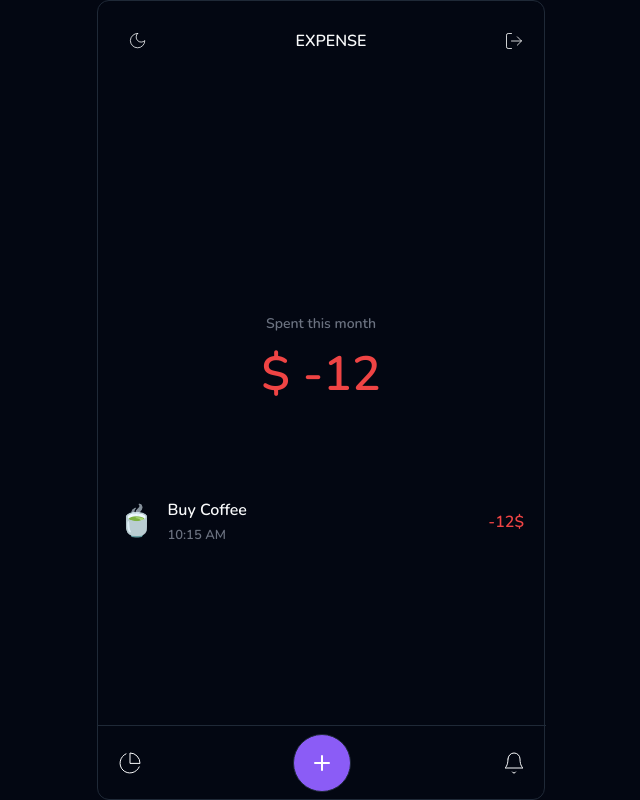
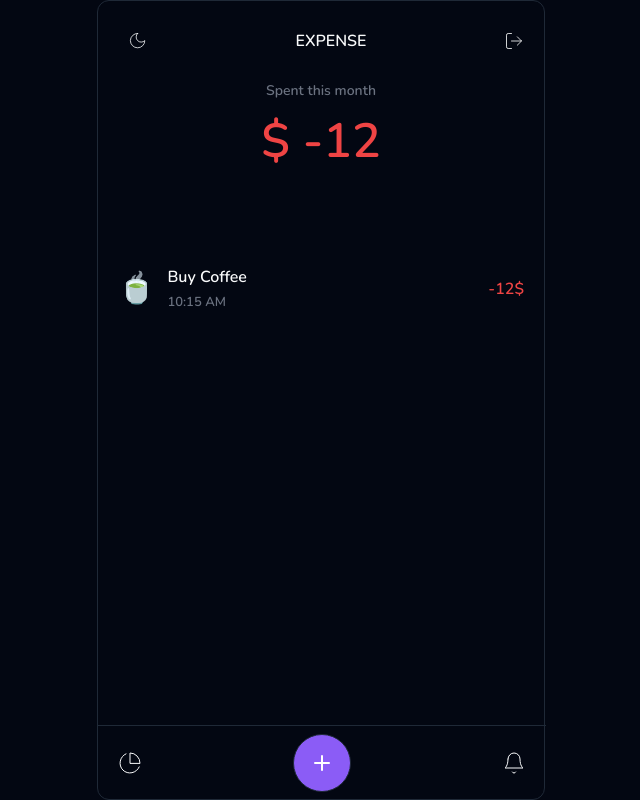
Before and after one commit to sohunz/daily-expense-tracker, a React (Vite) app: page / in a window 1280 px wide. Shown: the whole page, without its empty margins (319-959 px from the left). Built offline with nearby package versions, Linux system fonts and the light colour scheme.

Commit message:
change some

```diff
--- a/src/pages/HomePage.tsx
+++ b/src/pages/HomePage.tsx
@@ -1,7 +1,11 @@
 import MainPage from "./MainPage";
 
 const HomePage = () => {
-    return <MainPage />;
+    return (
+        <div>
+            <MainPage />
+        </div>
+    );
 };
 
 export default HomePage;
```
